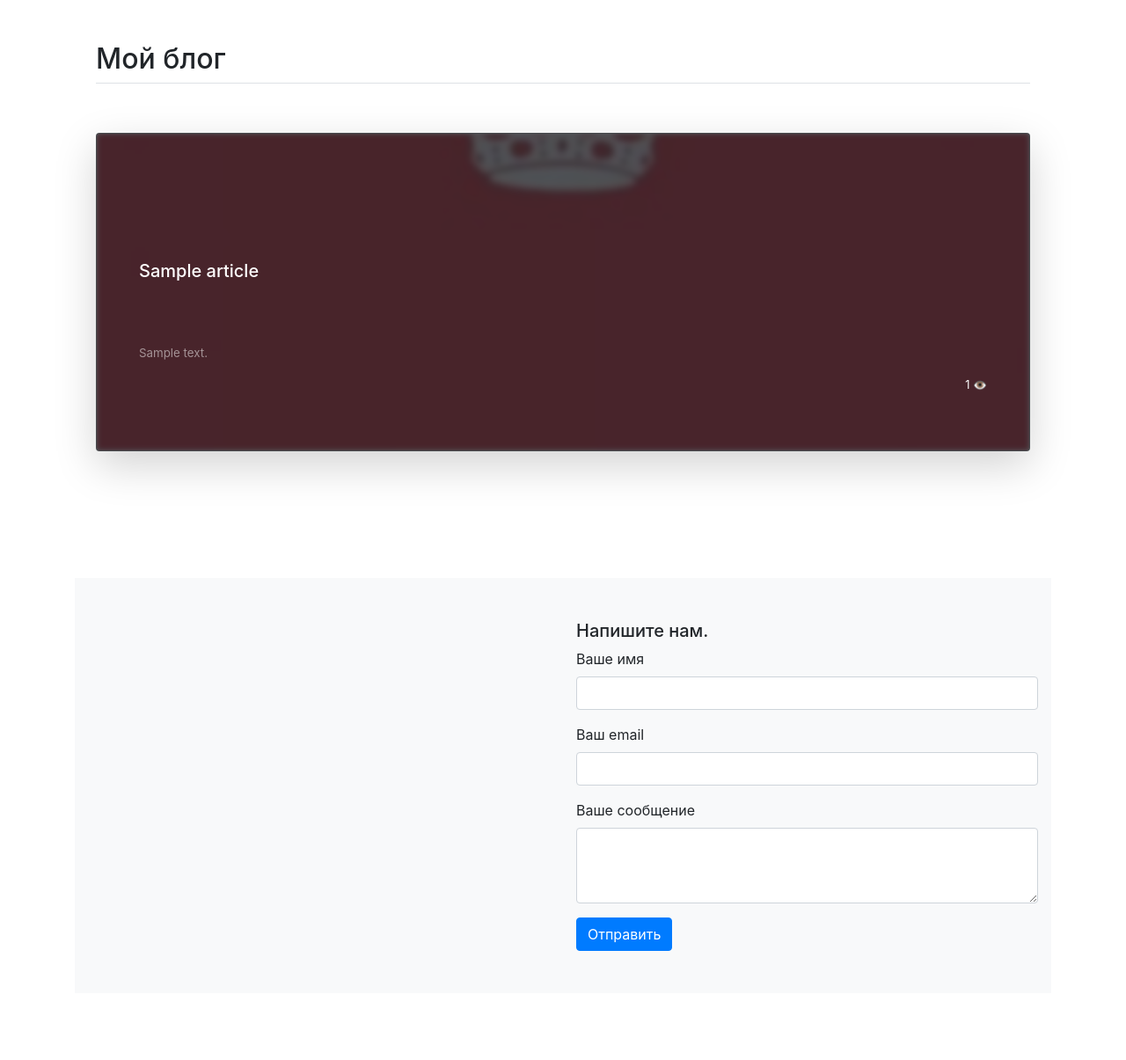
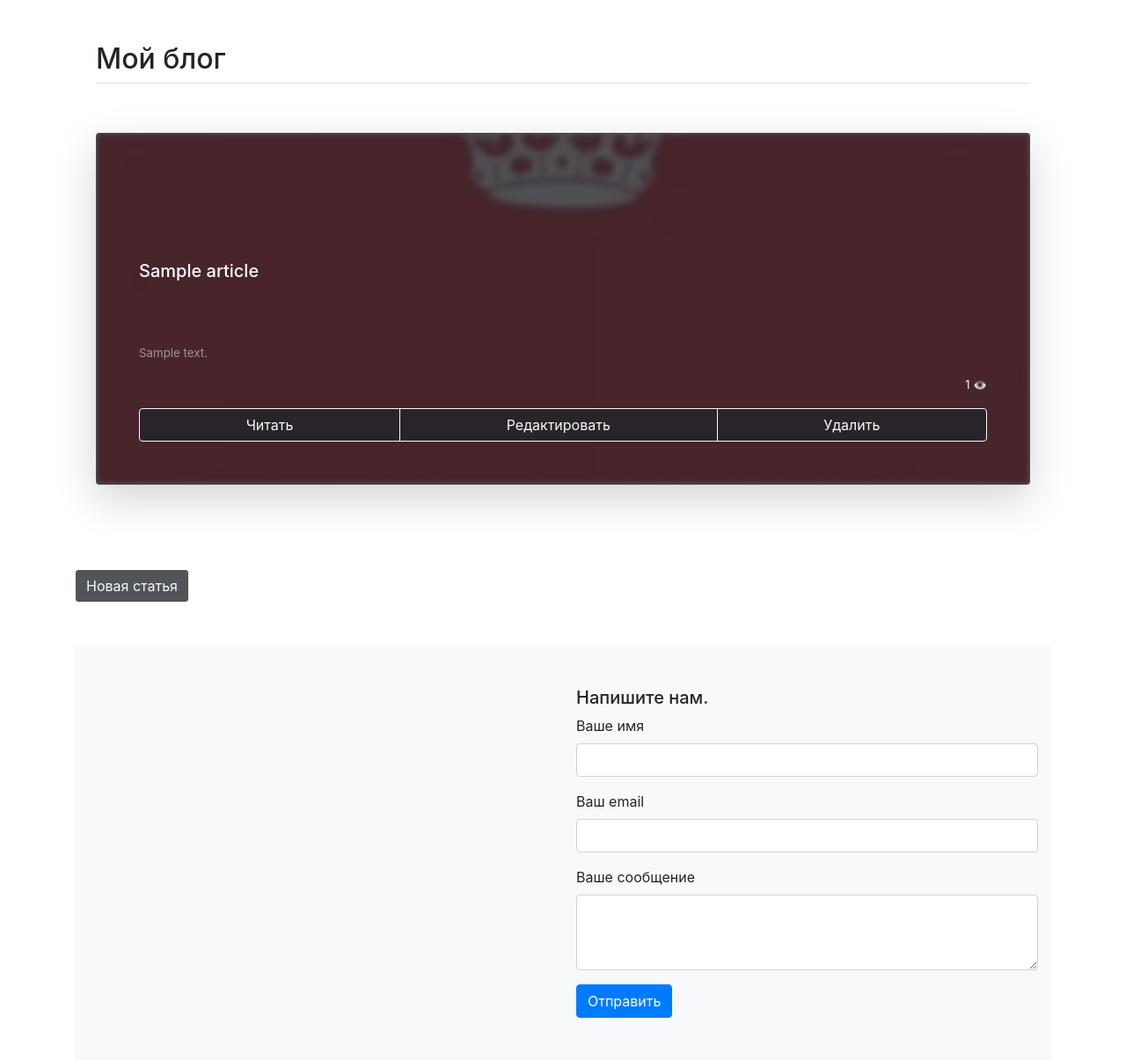
Before and after one commit to alextk37/home_work_19.2, a Django app: template blog/templates/blog/blog.html in a window 1280 px wide. Shown: the part 72-1277 px from the top of the page at 88% size. Before the commit the page ends 1153 px from the top, so only its background shows below. Run offline with Django 5.2, Linux system fonts and the light colour scheme; the template is opened without the code that fills it: most values are stand-ins (such as "Sample title", 1, 10 or a date in 2020); some libraries are stand-ins or nearby versions.

Commit message:
add buttons

```diff
--- a/blog/templates/blog/blog.html
+++ b/blog/templates/blog/blog.html
@@ -17,18 +17,23 @@
       </a>
       <ul class="d-flex list-unstyled mt-auto justify-content-between">
         <li class="d-flex align-items-center me-3">
-          <small class="sr-only">Опубликовано: {{ article.pub_date }}</small>
+          <small class="sr-only">Опубликовано: {{ article.created_at }}</small>
         </li>
         <li class="d-flex align-items-center">
           <small>{{ article.view_count }} 👁️</small>
         </li>
       </ul>
+   <div class="btn-group" role="group" aria-label="Basic mixed styles example">
+    <a href="{% url 'blog:article' article.pk  %}" class="btn btn-outline-light" style="background-color: rgba(33, 37, 41, 0.78) !important;">Читать</a>
+    <a href="{% url 'blog:edit_article' article.pk  %}" class="btn btn-outline-light" style="background-color: rgba(33, 37, 41, 0.78) !important;">Редактировать</a>
+    <a href="{% url 'blog:delete_article' article.pk  %}" class="btn btn-outline-light" style="background-color: rgba(33, 37, 41, 0.78) !important;">Удалить</a>
+   </div>
     </div>
   </div>
 </div>
 {% endfor %}
-
-    </div>
   </div>
+</div>
+<a class="btn btn-outline-light" style="background-color: rgba(33, 37, 41, 0.78) !important;" href="{% url 'blog:new_article' %}">Новая статья</a>
 
 {% endblock %}
```
